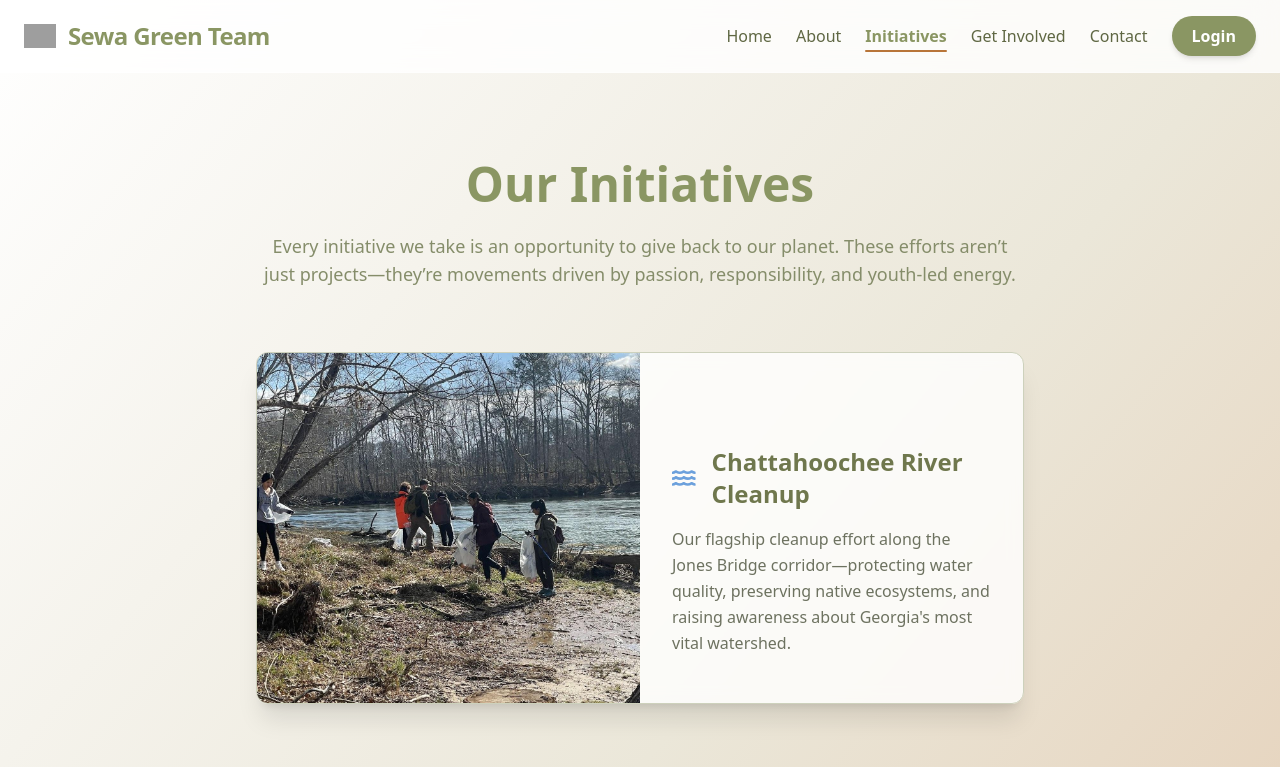
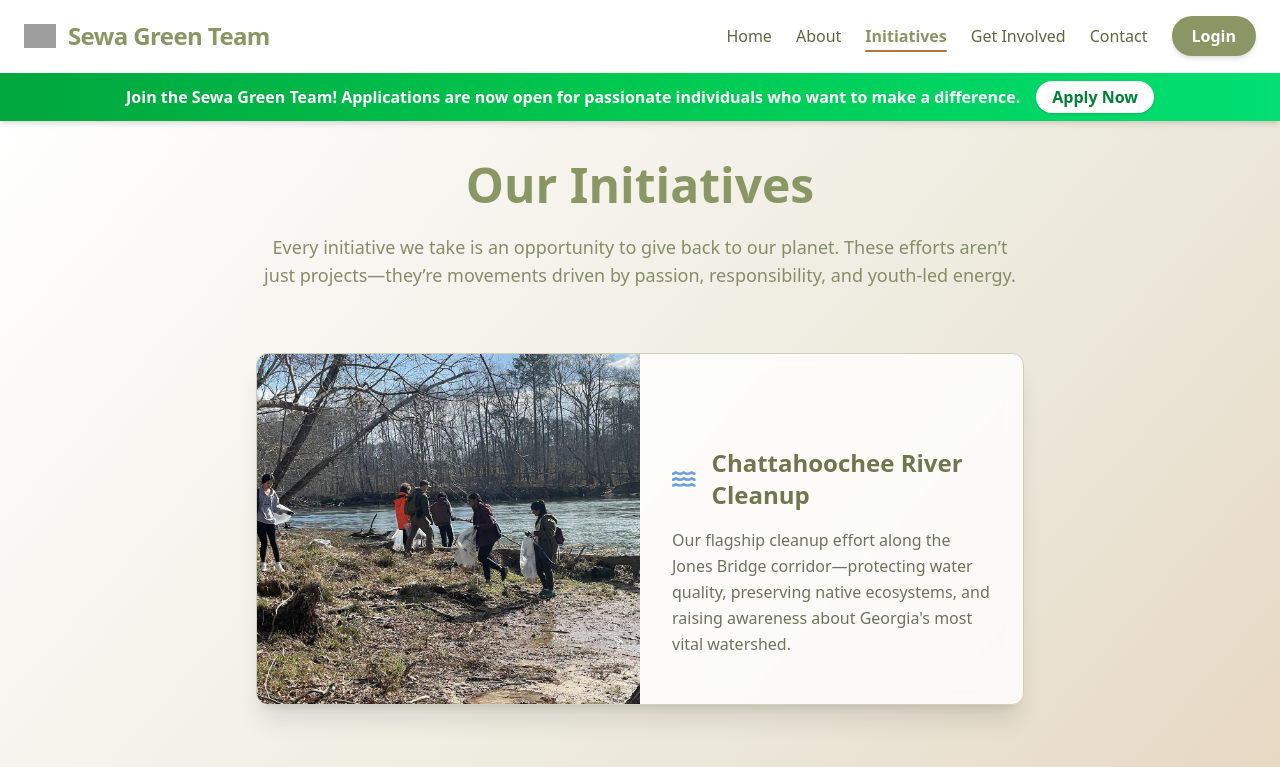
Before and after one commit to rebanto/sewa-green-team, a React (Vite) app: page /initiatives in a window 1280 px wide. Shown: the top 767 px of the page. Built offline with nearby package versions, Linux system fonts and the light colour scheme; grey boxes are pictures that could not be loaded.

Commit message:
feat #5: add Sewa application in announcement bar

```diff
--- a/package.json
+++ b/package.json
@@ -25,7 +25,7 @@
     "react-dom": "^19.1.0",
     "react-icons": "^5.5.0",
     "react-parallax-tilt": "^1.7.298",
-    "react-router-dom": "^7.6.2",
+    "react-router-dom": "^7.6.3",
     "recharts": "^2.15.4",
     "tailwindcss": "^4.1.10",
     "three": "^0.177.0",
@@ -33,6 +33,8 @@
   },
   "devDependencies": {
     "@eslint/js": "^9.25.0",
+    "@types/estree": "^1.0.8",
+    "@types/history": "^4.7.11",
     "@types/howler": "^2.2.12",
     "@types/react": "^19.1.2",
     "@types/react-dom": "^19.1.2",
--- a/src/App.tsx
+++ b/src/App.tsx
@@ -1,5 +1,6 @@
 import { BrowserRouter as Router, Routes, Route } from 'react-router-dom';
 import Navbar from './components/Navbar';
+import AnnouncementBar from './components/AnnouncementBar';
 import Footer from './components/Footer';
 import Home from './pages/Home';
 import About from './pages/About';
@@ -19,6 +20,7 @@ function App() {
       <AuthRedirector />
       <div className="flex flex-col min-h-screen">
         <Navbar />
+        <AnnouncementBar />
         <main className="flex-grow">
           <Routes>
             <Route path="/" element={<Home />} />
--- /dev/null
+++ b/src/components/AnnouncementBar.tsx
@@ -0,0 +1,24 @@
+import React from 'react';
+
+const ANNOUNCEMENT_URL = 'https://docs.google.com/forms/d/e/1FAIpQLSfcc4wO22BuUIp-YHKCnMV26KMpJtqOvjviQY6grNFUmUweRA/viewform';
+
+export default function AnnouncementBar() {
+  return (
+    <div className="w-full bg-gradient-to-r from-green-600 via-green-500 to-green-400 text-white px-4 py-2 flex items-center justify-center shadow-md relative z-30">
+      <span className="hidden sm:inline mr-4 font-semibold text-sm md:text-base">
+        Join the Sewa Green Team! Applications are now open for passionate individuals who want to make a difference.
+      </span>
+      <span className="inline sm:hidden mr-4 font-semibold text-sm">
+        Sewa Green Team applications open!
+      </span>
+      <a
+        href={ANNOUNCEMENT_URL}
+        target="_blank"
+        rel="noopener noreferrer"
+        className="inline-block bg-white text-green-700 font-bold px-4 py-1 rounded-full shadow hover:bg-green-100 transition-colors duration-200 text-sm md:text-base"
+      >
+        Apply Now
+      </a>
+    </div>
+  );
+}
--- a/src/components/Navbar.tsx
+++ b/src/components/Navbar.tsx
@@ -51,7 +51,7 @@ const Navbar = () => {
 
   return (
     <nav
-      className={`fixed top-0 w-full z-50 transition-all duration-300 ${
+      className={`relative w-full z-40 transition-all duration-300 ${
         scrolled ? 'bg-white/90 shadow-md' : 'bg-white/80'
       } backdrop-blur-md border-b border-white/30`}
     >
--- a/src/pages/Initiatives.tsx
+++ b/src/pages/Initiatives.tsx
@@ -21,14 +21,14 @@ const initiatives = [
     title: 'Adopt-A-Mile Road Program',
     description:
       'In partnership with Sewa International, we’ve taken full responsibility for a local roadway—ensuring it stays clean and green through regular maintenance drives.',
-    icon: <FaRoad className="text-[#dba979] text-3xl" />, // Clay yellow
+    icon: <FaRoad className="text-[#dba979] text-3xl" />,
     image: '/hero_bg.jpg',
   },
 ];
 
 export default function Initiatives() {
   return (
-    <section className="relative w-full bg-gradient-to-br from-white via-[#ebe7d9] to-[#e2c5a9] px-6 pt-40">
+    <section className="relative w-full bg-gradient-to-br from-white via-[#ebe7d9] to-[#e2c5a9] px-6 pt-10">
       <motion.div
         initial={{ opacity: 0, y: 40 }}
         animate={{ opacity: 1, y: 0 }}
@@ -44,7 +44,7 @@ export default function Initiatives() {
           responsibility, and youth-led energy.
         </p>
 
-        <div className="flex flex-col space-y-16">
+        <div className="flex flex-col space-y-16 pb-10">
           {initiatives.map((item, index) => (
             <motion.div
               key={index}
```
Also changed, not shown: 1 other file (tests, documents, lock files or other folders).
